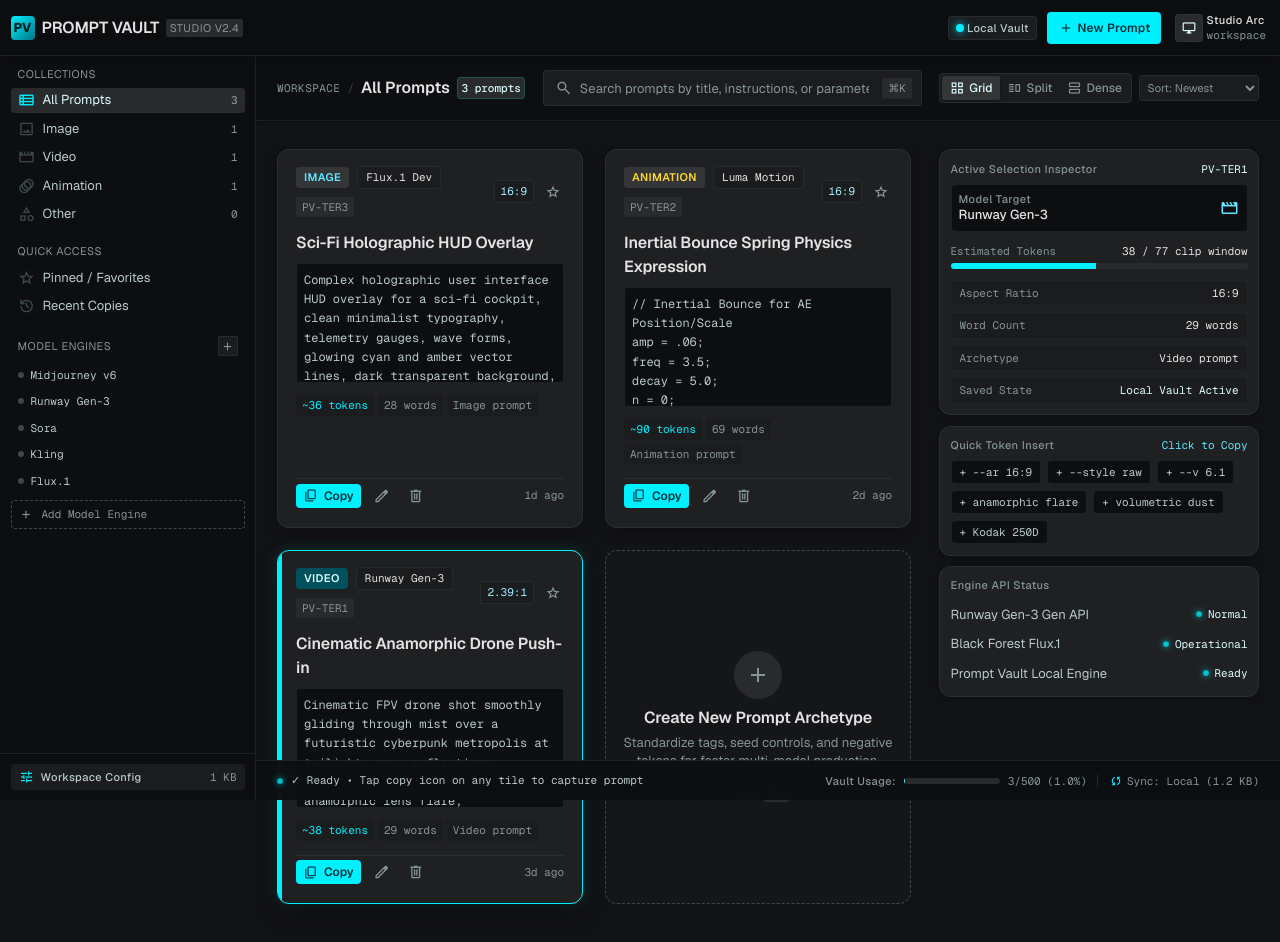
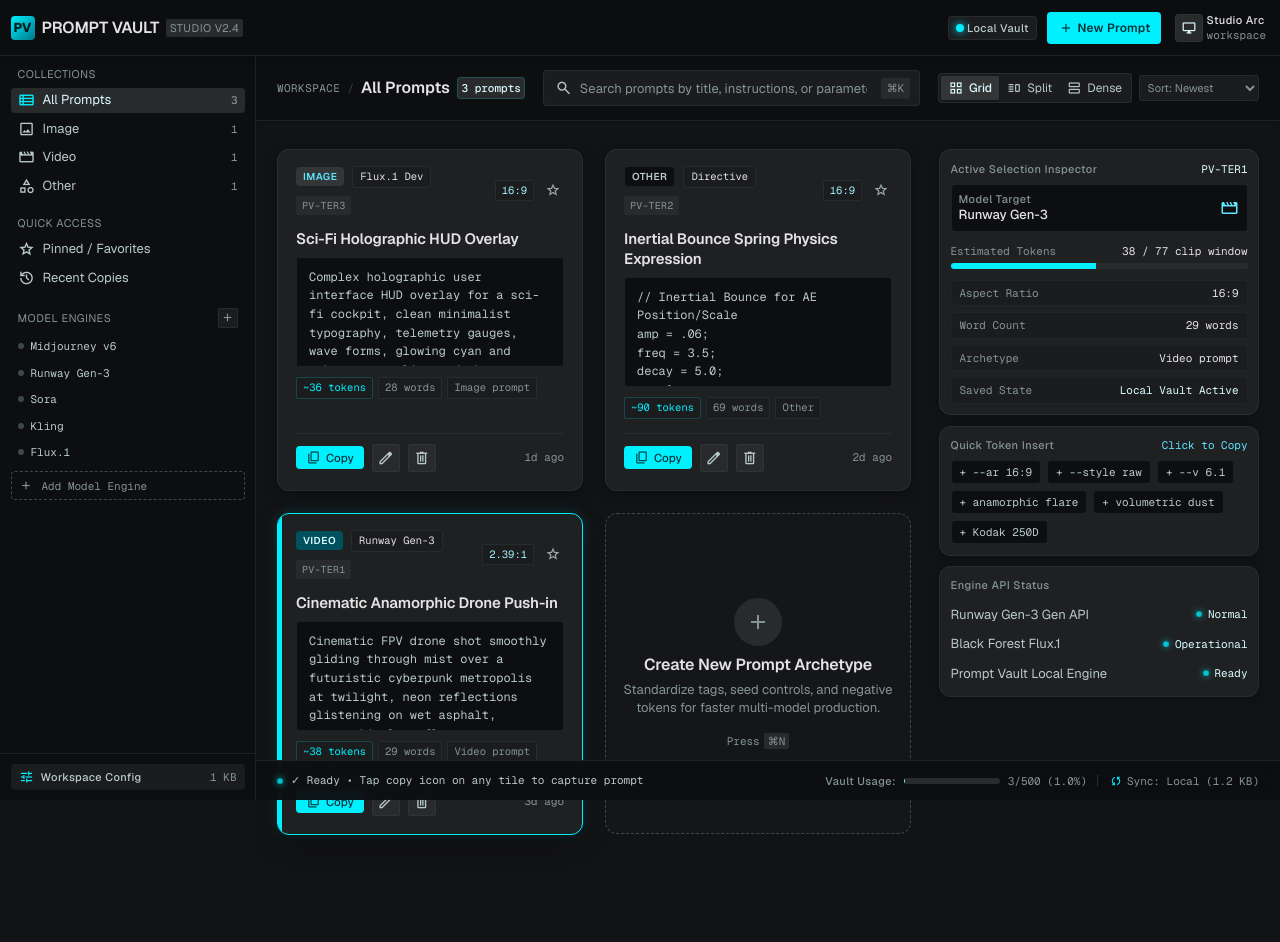
Before and after one commit to abdulrahmanarain122-ux/prompt-vault, a React (Vite) app: page / in a window 1280 px wide. Shown: the top 942 px of the page. Built offline with nearby package versions, Linux system fonts and the light colour scheme.

Commit message:
Refine typography hierarchy, box containment, icon contrast, click-to-select card with double-click text selection, and remove animation category

```diff
--- a/src/App.tsx
+++ b/src/App.tsx
@@ -96,7 +96,6 @@
   const categoryCounts = useMemo(() => {
     let image = 0;
     let video = 0;
-    let animation = 0;
     let other = 0;
     let favorites = 0;
 
@@ -105,14 +104,12 @@
       const lower = p.category.toLowerCase();
       if (lower.includes('image')) image++;
       else if (lower.includes('video')) video++;
-      else if (lower.includes('animation') || lower.includes('motion')) animation++;
       else other++;
     }
 
     return {
       image,
       video,
-      animation,
       other,
       favorites,
       total: prompts.length,
@@ -152,7 +149,6 @@
         const itemCat = p.category.trim().toLowerCase();
         if (targetCat.includes('image')) return itemCat.includes('image');
         if (targetCat.includes('video')) return itemCat.includes('video');
-        if (targetCat.includes('animation')) return itemCat.includes('animation') || itemCat.includes('motion');
         return itemCat === targetCat;
       });
     }
@@ -323,7 +319,6 @@
         totalCount={categoryCounts.total}
         imageCount={categoryCounts.image}
         videoCount={categoryCounts.video}
-        animationCount={categoryCounts.animation}
         otherCount={categoryCounts.other}
         favoritesCount={categoryCounts.favorites}
         storageStatus={storageStatus}
--- a/src/components/PromptCard.tsx
+++ b/src/components/PromptCard.tsx
@@ -28,16 +28,13 @@
 }
 
 function getCategoryTheme(category: string): {
-  type: 'video' | 'image' | 'animation' | 'other';
+  type: 'video' | 'image' | 'other';
   label: string;
   defaultEngine: string;
 } {
   const lower = category.toLowerCase();
   if (lower.includes('video')) {
     return { type: 'video', label: 'VIDEO', defaultEngine: 'Runway Gen-3' };
-  }
-  if (lower.includes('animation') || lower.includes('motion')) {
-    return { type: 'animation', label: 'ANIMATION', defaultEngine: 'Luma Motion' };
   }
   if (lower.includes('image') || lower.includes('concept')) {
     return { type: 'image', label: 'IMAGE', defaultEngine: 'Flux.1 Dev' };
@@ -105,6 +102,17 @@
   const displayAr = prompt.aspectRatio || (arMatch ? arMatch[1] : theme.type === 'video' ? '2.39:1' : '16:9');
   const displayEngine = prompt.engine || theme.defaultEngine;
 
+  const handleSnippetDoubleClick = (e: React.MouseEvent<HTMLDivElement>) => {
+    e.stopPropagation();
+    const selection = window.getSelection();
+    if (selection) {
+      const range = document.createRange();
+      range.selectNodeContents(e.currentTarget);
+      selection.removeAllRanges();
+      selection.addRange(range);
+    }
+  };
+
   return (
     <article
       className={`prompt-card ${isSelected ? 'selected' : ''}`}
@@ -156,8 +164,8 @@
           {/* Monospace Code Snippet Box */}
           <div
             className="card-snippet-box font-code-sm"
-            title="Click to select prompt text"
-            onClick={(e) => e.stopPropagation()}
+            title="Click to select card • Double-click to select text"
+            onDoubleClick={handleSnippetDoubleClick}
           >
             {prompt.body}
           </div>
--- a/src/components/PromptEditorDrawer.tsx
+++ b/src/components/PromptEditorDrawer.tsx
@@ -10,7 +10,7 @@
   availableCategories: string[];
 }
 
-const PRESET_CATEGORIES = ['Image', 'Video', 'Animation', 'Other'];
+const PRESET_CATEGORIES = ['Image', 'Video', 'Other'];
 
 const PRESET_ENGINES = [
   'Runway Gen-3 Alpha',
--- a/src/components/PromptModal.tsx
+++ b/src/components/PromptModal.tsx
@@ -12,7 +12,6 @@
 const PRESET_CATEGORIES = [
   'Image prompt',
   'Video prompt',
-  'Animation prompt',
   'Other',
 ];
 
--- a/src/components/Sidebar.tsx
+++ b/src/components/Sidebar.tsx
@@ -26,7 +26,6 @@
   totalCount: number;
   imageCount: number;
   videoCount: number;
-  animationCount: number;
   otherCount: number;
   favoritesCount: number;
   storageStatus: StorageStatus;
@@ -44,7 +43,6 @@
   totalCount,
   imageCount,
   videoCount,
-  animationCount,
   otherCount,
   storageStatus,
   onResetStarters,
@@ -191,18 +189,6 @@
               <span className="sidebar-item-count">{videoCount}</span>
             </button>
 
-            {/* Animation */}
-            <button
-              type="button"
-              className={`sidebar-nav-item ${selectedCategory.toLowerCase().includes('animation') && !selectedFilter ? 'active' : ''}`}
-              onClick={() => handleCategoryClick('Animation prompt')}
-            >
-              <div className="sidebar-item-left">
-                <span className="material-symbols-outlined">animation</span>
-                <span className="font-body-sm">Animation</span>
-              </div>
-              <span className="sidebar-item-count">{animationCount}</span>
-            </button>
 
             {/* Other */}
             <button
--- a/src/components/WorkspaceToolbar.tsx
+++ b/src/components/WorkspaceToolbar.tsx
@@ -51,7 +51,6 @@
     if (selectedCategory === 'All') return 'All Prompts';
     if (selectedCategory.toLowerCase().includes('image')) return 'Image';
     if (selectedCategory.toLowerCase().includes('video')) return 'Video';
-    if (selectedCategory.toLowerCase().includes('animation')) return 'Animation';
     return selectedCategory;
   };
 
--- a/src/index.css
+++ b/src/index.css
@@ -564,7 +564,7 @@
 }
 
 .sidebar-item-left .material-symbols-outlined {
-  color: var(--outline-variant);
+  color: var(--on-surface-variant);
   font-size: 18px;
   transition: color var(--trans-fast);
 }
@@ -835,12 +835,12 @@
 .view-btn {
   display: flex;
   align-items: center;
-  gap: 4px;
+  gap: 5px;
   padding: 4px var(--space-sm);
   border-radius: var(--radius-xs);
   font-size: 12px;
-  font-weight: 500;
-  color: var(--outline);
+  font-weight: 400;
+  color: var(--on-surface-variant);
   transition: all var(--trans-fast);
 }
 
@@ -851,6 +851,7 @@
 .view-btn.active {
   background-color: var(--surface-container-highest);
   color: var(--primary);
+  font-weight: 500;
   box-shadow: 0 1px 3px rgba(0,0,0,0.3);
 }
 
@@ -864,7 +865,7 @@
   background-color: var(--primary-container);
   color: var(--on-primary-container);
   font-size: 12px;
-  font-weight: 600;
+  font-weight: 500;
   box-shadow: 0 1px 4px rgba(0, 240, 255, 0.2);
   transition: background-color var(--trans-fast);
   white-space: nowrap;
@@ -880,7 +881,7 @@
   border-radius: var(--radius-sm);
   background-color: var(--surface-container-low);
   border: 1px solid var(--border-subtle);
-  color: var(--outline);
+  color: var(--on-surface-variant);
   display: flex;
   align-items: center;
   justify-content: center;
@@ -919,7 +920,7 @@
   left: 12px;
   top: 50%;
   transform: translateY(-50%);
-  color: var(--outline);
+  color: var(--on-surface-variant);
   font-size: 18px;
   pointer-events: none;
 }
@@ -1153,6 +1154,9 @@
   justify-content: space-between;
   padding: 16px 18px 0 18px;
   gap: var(--space-sm);
+  box-sizing: border-box;
+  width: 100%;
+  min-width: 0;
 }
 
 .card-top-bar .badge-cluster-left {
@@ -1160,29 +1164,33 @@
   align-items: center;
   gap: 8px;
   flex-wrap: wrap;
+  min-width: 0;
 }
 
 .card-id-text {
   font-family: var(--font-mono);
-  font-size: 11px;
+  font-size: 10px;
+  font-weight: 400;
   color: var(--outline);
   padding: 2px 6px;
   border-radius: var(--radius-xs);
   background-color: var(--surface-container-high);
+  letter-spacing: 0.02em;
 }
 
 .card-top-bar .badge-cluster-right {
   display: flex;
   align-items: center;
   gap: 8px;
+  flex-shrink: 0;
 }
 
 .badge-category {
-  padding: 2px 8px;
-  border-radius: var(--radius-sm);
-  font-size: 11px;
+  padding: 2px 7px;
+  border-radius: var(--radius-sm);
+  font-size: 10px;
   font-weight: 600;
-  letter-spacing: 0.04em;
+  letter-spacing: 0.05em;
   text-transform: uppercase;
 }
 
@@ -1196,29 +1204,27 @@
   color: var(--secondary);
 }
 
-.badge-category.animation {
-  background-color: var(--surface-container-highest);
-  color: var(--tertiary-container);
-}
-
 .badge-category.other {
   background-color: var(--surface-container-lowest);
-  color: var(--outline);
+  color: var(--on-surface-variant);
+  border: 1px solid var(--border-subtle);
 }
 
 .badge-model-tag {
-  padding: 2px 8px;
+  padding: 2px 7px;
   border-radius: var(--radius-sm);
   background-color: var(--surface-container-low);
   border: 1px solid var(--border-subtle);
   font-family: var(--font-mono);
-  font-size: 11px;
+  font-size: 10.5px;
+  font-weight: 400;
   color: var(--on-surface);
 }
 
 .badge-ar {
   font-family: var(--font-mono);
-  font-size: 11px;
+  font-size: 10.5px;
+  font-weight: 400;
   color: var(--secondary-fixed);
   background-color: var(--surface-container-low);
   padding: 2px 6px;
@@ -1227,22 +1233,26 @@
 }
 
 .btn-star-card {
-  color: var(--outline);
+  color: var(--on-surface-variant);
+  opacity: 0.8;
   display: flex;
   align-items: center;
   justify-content: center;
   padding: 3px;
   border-radius: var(--radius-xs);
-  transition: color var(--trans-fast), transform var(--trans-fast);
+  transition: color var(--trans-fast), transform var(--trans-fast), opacity var(--trans-fast);
+  cursor: pointer;
 }
 
 .btn-star-card:hover {
   transform: scale(1.15);
-  color: var(--tertiary-container);
+  color: #ffd748;
+  opacity: 1;
 }
 
 .btn-star-card.active {
-  color: var(--tertiary-container);
+  color: #ffd748;
+  opacity: 1;
 }
 
 /* Card Body */
@@ -1253,51 +1263,81 @@
   flex-direction: column;
   justify-content: space-between;
   gap: 14px;
+  box-sizing: border-box;
+  width: 100%;
+  min-width: 0;
 }
 
 .card-title-text {
-  font-size: 16px;
-  line-height: 24px;
+  font-size: 15px;
+  line-height: 20px;
   font-weight: 600;
   color: var(--on-surface);
   letter-spacing: -0.01em;
+  word-break: break-word;
+  overflow: hidden;
+  text-overflow: ellipsis;
+  display: -webkit-box;
+  -webkit-line-clamp: 2;
+  -webkit-box-orient: vertical;
 }
 
 .card-snippet-box {
   background-color: var(--surface-container-lowest);
-  padding: var(--space-sm);
+  padding: 10px 12px;
   border-radius: var(--radius-sm);
   border: 1px solid var(--border-subtle);
   font-family: var(--font-mono);
   font-size: 12px;
-  line-height: 1.6;
+  font-weight: 400;
+  line-height: 1.55;
   color: var(--on-surface-variant);
-  max-height: 120px;
+  max-height: 110px;
   overflow-y: auto;
-  user-select: all;
+  overflow-x: hidden;
+  user-select: text;
   white-space: pre-wrap;
   word-break: break-word;
+  box-sizing: border-box;
+  width: 100%;
+  cursor: pointer;
+  transition: border-color var(--trans-fast), background-color var(--trans-fast);
+}
+
+.prompt-card:hover .card-snippet-box {
+  border-color: rgba(255, 255, 255, 0.08);
+  background-color: rgba(13, 14, 16, 0.9);
+}
+
+.card-snippet-box::selection {
+  background-color: rgba(0, 240, 255, 0.3);
+  color: #ffffff;
 }
 
 .card-parameter-strip {
   display: flex;
   flex-wrap: wrap;
   align-items: center;
-  gap: 4px;
-  padding-top: 4px;
+  gap: 5px;
+  padding-top: 2px;
+  box-sizing: border-box;
+  width: 100%;
 }
 
 .card-param-pill {
   padding: 2px 6px;
   border-radius: var(--radius-xs);
   background-color: var(--surface-container-low);
-  font-family: var(--font-mono);
-  font-size: 11px;
+  border: 1px solid var(--border-subtle);
+  font-family: var(--font-mono);
+  font-size: 10.5px;
+  font-weight: 400;
   color: var(--outline);
 }
 
 .card-param-pill.accent {
   color: var(--primary-container);
+  border-color: rgba(0, 240, 255, 0.2);
 }
 
 /* Card Operational Strip (Footer) */
@@ -1305,27 +1345,33 @@
   display: flex;
   align-items: center;
   justify-content: space-between;
-  padding-top: var(--space-xs);
+  padding-top: 10px;
   border-top: 1px solid var(--border-subtle);
+  box-sizing: border-box;
+  width: 100%;
+  min-width: 0;
+  gap: 8px;
 }
 
 .footer-actions-left {
   display: flex;
   align-items: center;
   gap: 8px;
+  flex-shrink: 0;
 }
 
 .btn-card-copy {
   display: flex;
   align-items: center;
-  gap: 6px;
-  padding: 4px var(--space-sm);
+  gap: 5px;
+  padding: 4px 10px;
   border-radius: var(--radius-sm);
   background-color: var(--primary-container);
   color: var(--on-primary-container);
-  font-size: 12px;
-  font-weight: 600;
+  font-size: 11.5px;
+  font-weight: 500;
   transition: all var(--trans-fast);
+  cursor: pointer;
 }
 
 .btn-card-copy:hover {
@@ -1338,34 +1384,46 @@
 }
 
 .btn-card-icon {
-  padding: 4px;
+  width: 28px;
+  height: 28px;
   border-radius: var(--radius-xs);
-  color: var(--outline);
+  color: var(--on-surface-variant);
+  background-color: var(--surface-container-high);
+  border: 1px solid var(--border-subtle);
   display: flex;
   align-items: center;
   justify-content: center;
   transition: all var(--trans-fast);
+  cursor: pointer;
 }
 
 .btn-card-icon:hover {
-  color: var(--on-surface);
-  background-color: var(--surface-container-high);
+  color: var(--primary);
+  border-color: rgba(0, 240, 255, 0.4);
+  background-color: rgba(0, 240, 255, 0.08);
+}
+
+.btn-card-icon.danger {
+  color: var(--on-surface-variant);
 }
 
 .btn-card-icon.danger:hover {
-  color: var(--error);
-  background-color: rgba(255, 180, 171, 0.1);
+  color: #ffb4ab;
+  border-color: rgba(255, 84, 73, 0.4);
+  background-color: rgba(255, 84, 73, 0.12);
 }
 
 .footer-meta-right {
   display: flex;
   align-items: center;
   gap: var(--space-xs);
+  flex-shrink: 0;
 }
 
 .card-relative-time {
   font-family: var(--font-mono);
   font-size: 11px;
+  font-weight: 400;
   color: var(--outline);
 }
 
--- a/src/services/storageService.ts
+++ b/src/services/storageService.ts
@@ -14,7 +14,7 @@
   {
     id: 'starter-2',
     title: 'Inertial Bounce Spring Physics Expression',
-    category: 'Animation prompt',
+    category: 'Other',
     body: `// Inertial Bounce for AE Position/Scale\namp = .06;\nfreq = 3.5;\ndecay = 5.0;\nn = 0;\nif (numKeys > 0){ n = nearestKey(time).index; if (key(n).time > time){ n--; } }\nif (n == 0){ t = 0; } else { t = time - key(n).time; }\nif (n > 0 && t < 1){ v = velocityAtTime(key(n).time - thisComp.frameDuration/10); value + v*amp*Math.sin(freq*t*2*Math.PI)/Math.exp(decay*t); } else { value; }`,
     createdAt: Date.now() - 1000 * 60 * 60 * 24 * 2,
     updatedAt: Date.now() - 1000 * 60 * 60 * 24 * 2,
@@ -94,7 +94,22 @@
       }
       const parsed = JSON.parse(raw);
       if (Array.isArray(parsed)) {
-        return parsed;
+        let migrated = false;
+        const cleaned = parsed.map((item: PromptItem) => {
+          if (item && item.category && item.category.toLowerCase().includes('animation')) {
+            migrated = true;
+            return { ...item, category: 'Other' };
+          }
+          return item;
+        });
+        if (migrated) {
+          try {
+            window.localStorage.setItem(STORAGE_KEY, JSON.stringify(cleaned));
+          } catch {
+            // ignore
+          }
+        }
+        return cleaned;
       }
       return STARTER_PROMPTS;
     } catch (err) {
--- a/src/types/prompt.ts
+++ b/src/types/prompt.ts
@@ -1,7 +1,6 @@
 export type PromptCategory =
   | 'Image prompt'
   | 'Video prompt'
-  | 'Animation prompt'
   | 'Other'
   | string;
 
```
